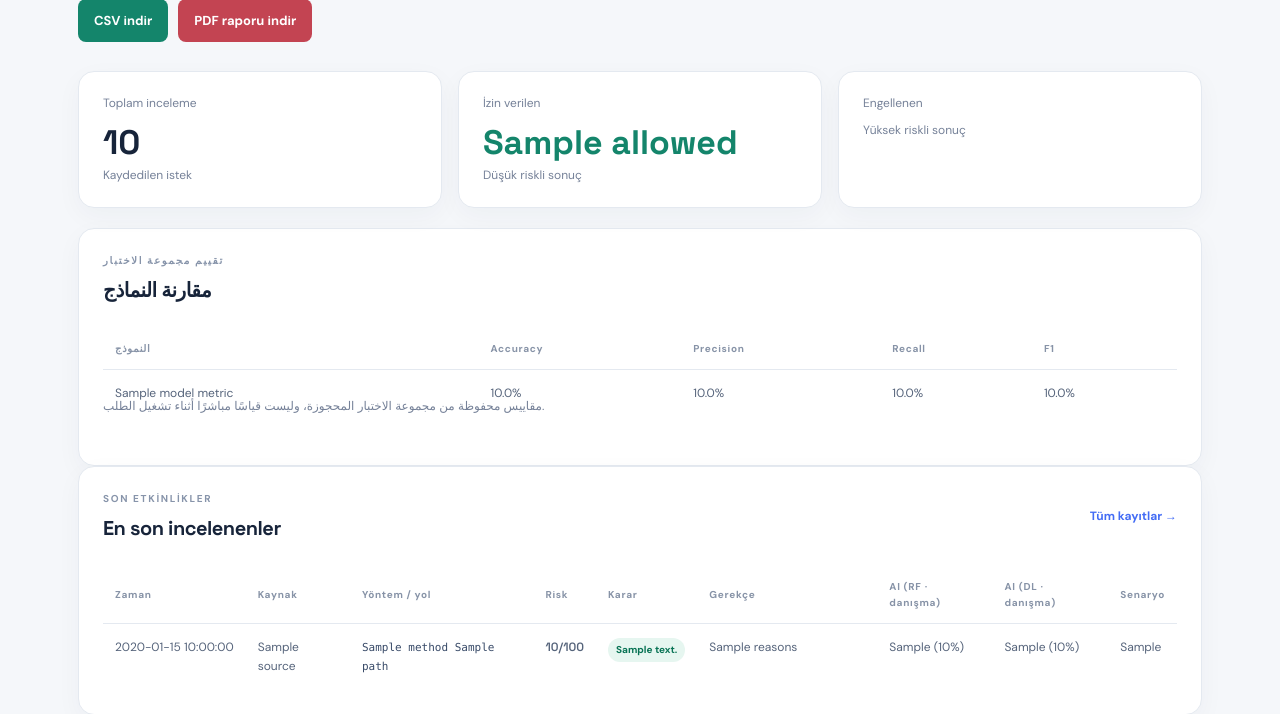
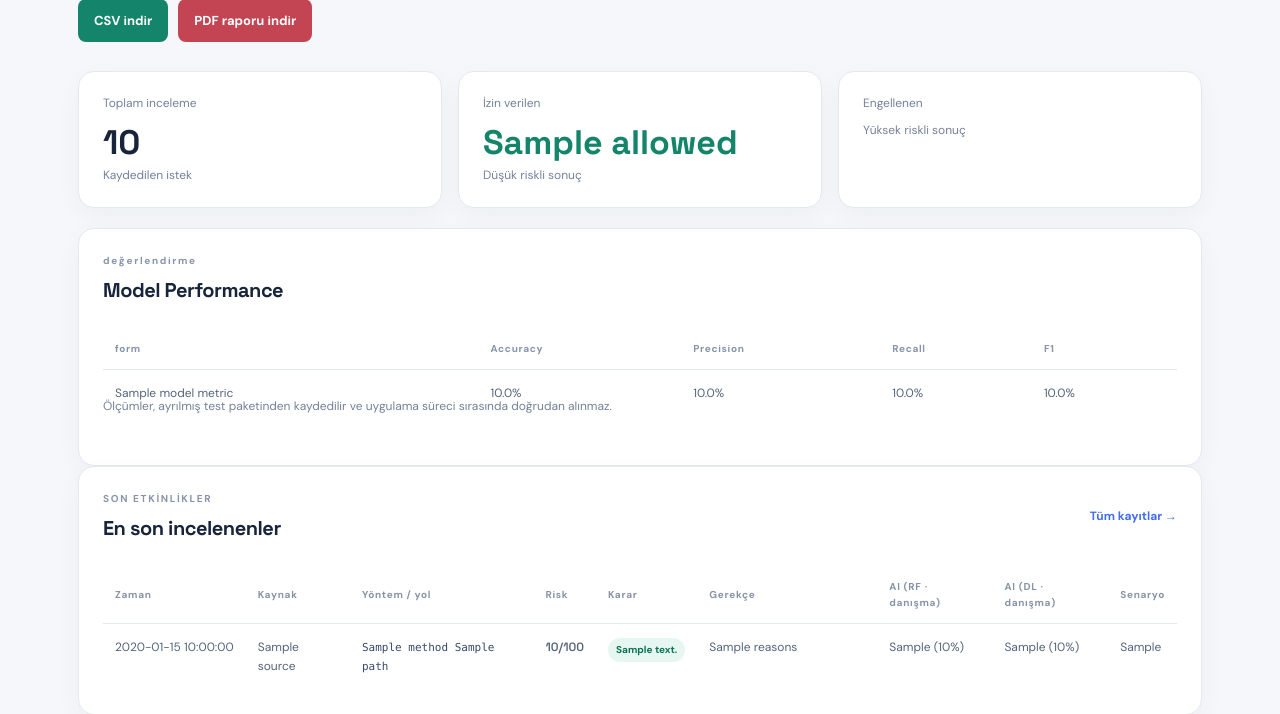
Before and after one commit to hamdo-samer/SWS-AI-WAF, a Flask app: template templates/dashboard.html in a window 1280 px wide. Shown: the part 260-974 px from the top of the page. Run offline with Flask 3, Linux system fonts and the light colour scheme; the template is opened without the code that fills it: most values are stand-ins (such as "Sample title", 1, 10 or a date in 2020).

Commit message:
Update dashboard

```diff
--- a/templates/dashboard.html
+++ b/templates/dashboard.html
@@ -5,8 +5,12 @@
   <h1>Kontrol paneli</h1>
   <p>Bu prototipte yapılan son incelemelerin özeti.</p>
   <div class="export-actions">
-    <a href="{{ url_for('export_csv') }}" class="button export-csv">CSV indir</a>
-    <a href="{{ url_for('export_pdf') }}" class="button export-pdf">PDF raporu indir</a>
+    <a href="{{ url_for('export_csv') }}" class="button export-csv"
+      >CSV indir</a
+    >
+    <a href="{{ url_for('export_pdf') }}" class="button export-pdf"
+      >PDF raporu indir</a
+    >
   </div>
 </section>
 <section class="stats-grid">
@@ -28,14 +32,20 @@
 <section class="panel-card table-card">
   <div class="section-head">
     <div>
-      <p class="eyebrow">تقييم مجموعة الاختبار</p>
-      <h2>مقارنة النماذج</h2>
+      <p class="eyebrow">değerlendirme</p>
+      <h2>Model Performance</h2>
     </div>
   </div>
   <div class="table-wrap">
     <table>
       <thead>
-        <tr><th>النموذج</th><th>Accuracy</th><th>Precision</th><th>Recall</th><th>F1</th></tr>
+        <tr>
+          <th>form</th>
+          <th>Accuracy</th>
+          <th>Precision</th>
+          <th>Recall</th>
+          <th>F1</th>
+        </tr>
       </thead>
       <tbody>
         {% for model_name, scores in model_metrics.items() %}
@@ -50,7 +60,10 @@
       </tbody>
     </table>
   </div>
-  <p class="model-note">مقاييس محفوظة من مجموعة الاختبار المحجوزة، وليست قياسًا مباشرًا أثناء تشغيل الطلب.</p>
+  <p class="model-note">
+    Ölçümler, ayrılmış test paketinden kaydedilir ve uygulama süreci sırasında
+    doğrudan alınmaz.
+  </p>
 </section>
 {% endif %}
 <section class="panel-card table-card">
```
